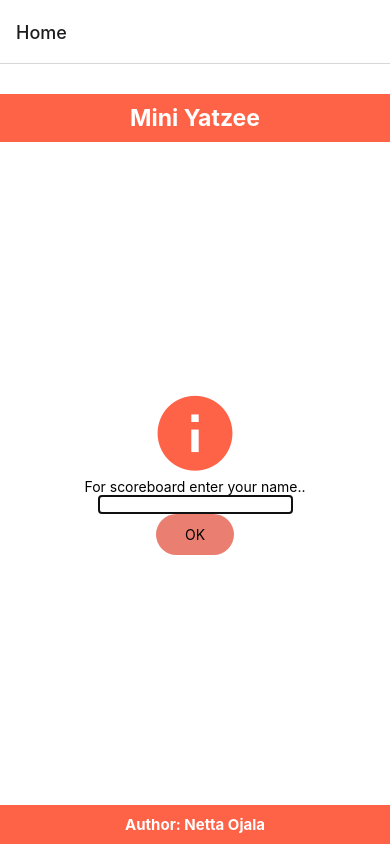
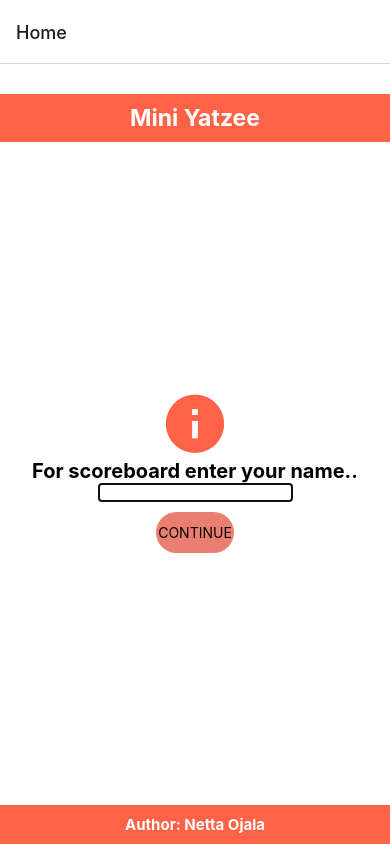
Before and after one commit to n2ojne00/MiniYatzee, a React Native app: screen /Home in a window 390 px wide. Built offline with nearby package versions, Linux system fonts and the light colour scheme.

Commit message:
player name in game

```diff
--- a/components/Gameboard.js
+++ b/components/Gameboard.js
@@ -1,4 +1,4 @@
-import React from 'react'
+import React, { useEffect } from 'react'
 import { useState } from 'react';
 import { Pressable, Text, View } from 'react-native'
 import MaterialCommunityIcons from "@expo/vector-icons/MaterialCommunityIcons";
@@ -16,7 +16,7 @@ import styles from '../styles/styles';
 
 let board = [];
 
-export default function Gameboard() {
+export default function Gameboard({navigation, route}) {
 
   const [nbrOfThrowsLeft, setNbrOfThrowsLeft] = useState(NBR_OF_THROWS);
   const [status, setStatus] = useState('Throw dices');
@@ -36,6 +36,13 @@ export default function Gameboard() {
     useState(new Array(MAX_SPOT).fill(0));
 
   const [playerName, setPlayerName] = useState('');
+
+  useEffect(() => {
+    if (playerName === '' && route.params?.player) {
+      setPlayerName(route.params.player);
+    }
+  }, [])
+
 
   const row = [];
   //i is dice
@@ -61,7 +68,11 @@ export default function Gameboard() {
   const pointsRow = [];
   for (let spot = 0; spot < MAX_SPOT; spot++) {
     pointsRow.push(
-      <Text key={"pointsRow" + spot}>{getSpotTotal(spot)}</Text>
+      <Text
+      key={"pointsRow" + spot}
+      style={styles.txtMed}>
+        {getSpotTotal(spot)}
+      </Text>
     );
   }
 
@@ -100,8 +111,11 @@ export default function Gameboard() {
   }
 
   const selectDicePoints = (k) => {
+    if (nbrOfThrowsLeft === 0) {
+      let selected = [...selectedDices];
       let selectedPoints = [...selectedDicePoints];
       let points = [...dicePointsTotal];
+      if (!selectedPoints[k]) {
         selectedPoints[k] = true;
         let nbrOfDices =
           diceSpots.reduce(
@@ -109,7 +123,16 @@ export default function Gameboard() {
         points[k] = nbrOfDices * (k + 1);
         setDicePointsTotal(points);
         setSelectedDicePoints(selectedPoints);
+        setNbrOfThrowsLeft(NBR_OF_THROWS);
         return points[k];
+      }
+      else {
+        setStatus("You already selected points for " + (k + 1));
+      }
+    }
+    else {
+      setStatus("Throw " + NBR_OF_THROWS + " times before setting points")
+    }
 
   }
 
@@ -145,8 +168,12 @@ export default function Gameboard() {
         <Text style={styles.txtMed}>THROWS LEFT {nbrOfThrowsLeft}</Text>
         <Text style={styles.txtMin}>{status}</Text>
         <Pressable
-          style={styles.continueButton}
-          onPress={() => throwDices()}>
+          style={[
+            styles.continueButton,
+            nbrOfThrowsLeft === 0 && styles.disabledButton  // Apply disabled style if no throws left
+          ]}
+          onPress={() => throwDices()}
+          disabled={nbrOfThrowsLeft === 0}>
           <MaterialCommunityIcons name="play" size={24} />
         </Pressable>
 
@@ -161,6 +188,8 @@ export default function Gameboard() {
           {pointsToSelectRow}
         </View>
 
+        <Text style={styles.txtMed}>Player name: {playerName}</Text>
+
 
       </View>
 
--- a/components/Home.js
+++ b/components/Home.js
@@ -34,24 +34,24 @@ export default function Home({ navigation }) {
       <View style={styles.container}>
         <MaterialCommunityIcons
           name="information"
-          size={90}
+          size={70}
           color="tomato" />
 
         {!hasPlayerName ?
           //rules will show up after hasPlayerName been set to true
           <>
 
-            <Text>For scoreboard enter your name..</Text>
+            <Text style={styles.txtMed}>For scoreboard enter your name..</Text>
             <TextInput
               onChangeText={setPlayerName}
               autoFocus={true}
-              style={{ borderWidth: 1, width: '50%' }}
+              style={styles.txtInput}
             />
 
             <Pressable
               onPress={() => handlePlayerName(playerName)}
               style={styles.continueButton}>
-              <Text>OK</Text>
+              <Text>CONTINUE</Text>
             </Pressable>
           </>
 
@@ -77,7 +77,7 @@ export default function Home({ navigation }) {
           </View>
 
             <Pressable style={styles.continueButton}
-              onPress={() => navigation.navigate('Gameboard')}>
+              onPress={() => navigation.navigate('Gameboard', {player: playerName})}>
               <Text>PLAY</Text>
             </Pressable>
 
--- a/components/Scoreboard.js
+++ b/components/Scoreboard.js
@@ -2,7 +2,7 @@ import React from 'react'
 import { Text, View } from 'react-native'
 
 
-export default function Scoreboard() {
+export default function Scoreboard({ navigation }) {
   return (
     <View>
       <Text>
--- a/styles/styles.js
+++ b/styles/styles.js
@@ -74,6 +74,9 @@ export default StyleSheet.create({
     alignItems: 'center',
     borderRadius: 30,
   },
+  disabledButton: {
+    opacity: 0.5,
+  },
   rules: {
     alignItems: 'center',
     width: '90%',
@@ -92,9 +95,15 @@ export default StyleSheet.create({
   },
   txtMin: {
     fontSize: 16,
+    marginBottom: 3,
   },
   txtMed: {
     fontWeight: 'bold',
     fontSize: 20,
-  }
+  },
+  txtInput: {
+    borderWidth: 1,
+    width: '50%',
+    marginBottom: 10,
+  },
 });
```
Lines whose indentation alone changed are shown as unchanged.
